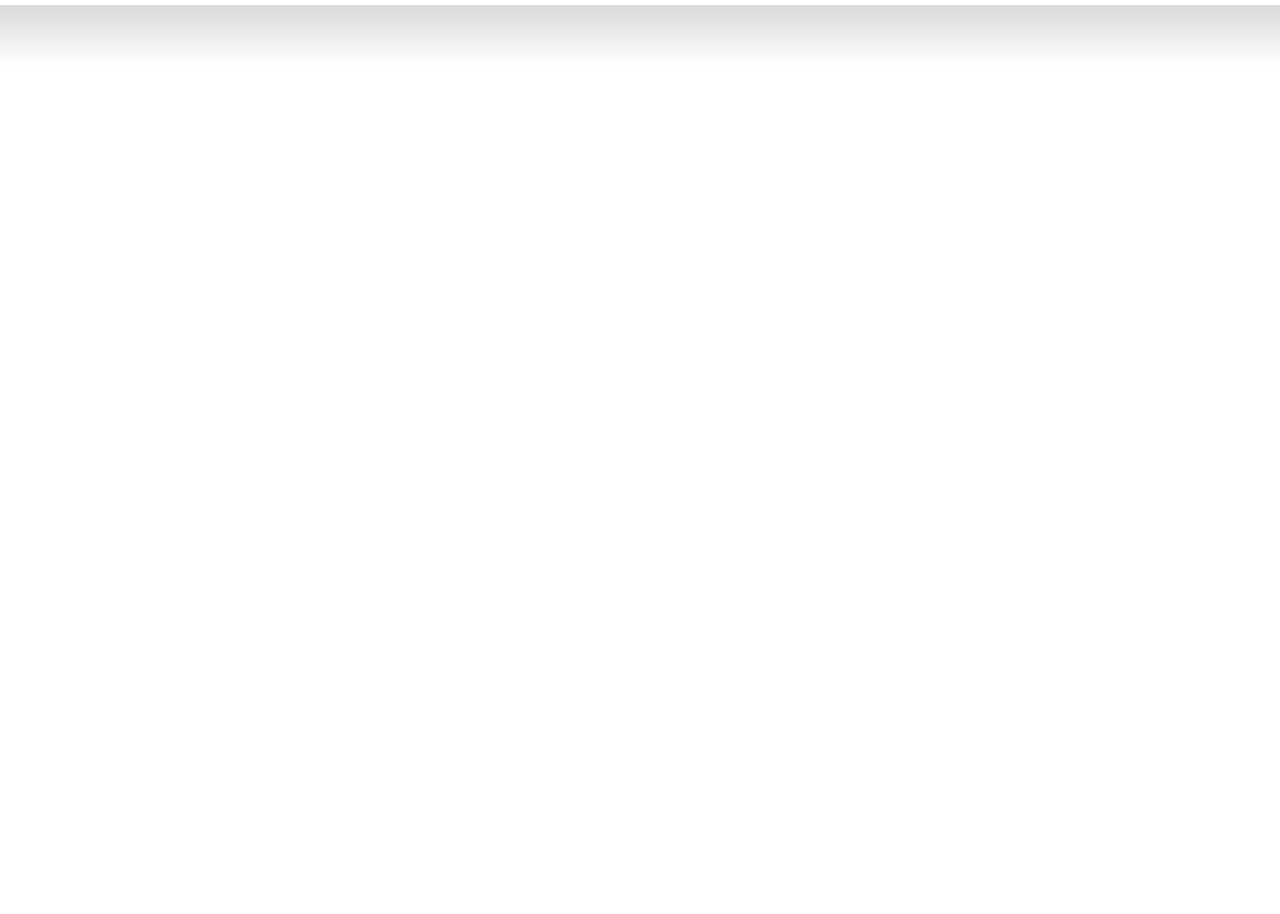
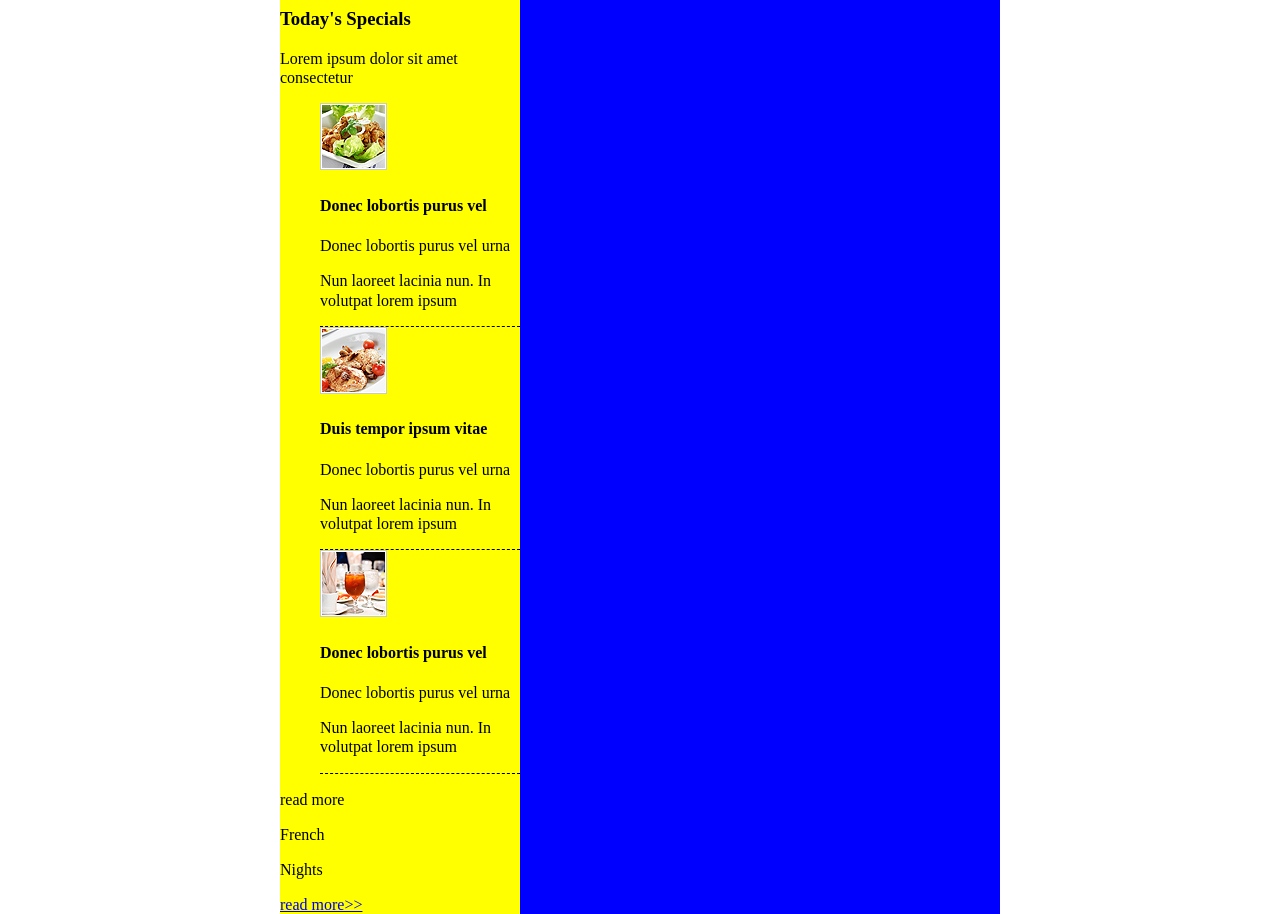
Before and after one commit to gitRussel/Restaurant-webpage, a website: page index.html in a window 1280 px wide. Shown: the part 397-1311 px from the top of the page. Before the commit the page ends 800 px from the top, so only its background shows below. Drawn offline with Linux system fonts and the light colour scheme.

Commit message:
left row content was added

```diff
--- a/css/main.css
+++ b/css/main.css
@@ -5,3 +5,4 @@
 
 @import "../sections/header.css";
 @import "../sections/foodmain.css";
+@import "../sections/content.css";
--- a/global/base.css
+++ b/global/base.css
@@ -1,6 +1,9 @@
 body{
     font-size: 1rem;
     line-height: 1.2;
+    margin: 0;
+    width: 100%;
+    height: 100%;
     background: linear-gradient(to bottom, #d9d9d9, white 15%);
 }
 
@@ -23,7 +26,7 @@ ul, ol{
 }
 
 .clearfix::after {
-    content: "";
+    content: '';
     display: table;
     clear: both;
 }
--- a/index.html
+++ b/index.html
@@ -25,8 +25,6 @@
             <a href="#" class="nav__link">Contacts</a>
         </nav>
     </div>
-
-
 
     <div class="food-main container">
         <ul class="food-main__list">
@@ -65,6 +63,63 @@
         </ul>
     </div>
 
+    <div class="content container">
+        <div class="content-left-row">
+            <div class="left-row__text">
+                <h3 class="left-row__title">Today's Specials</h3>
+                <p class="left-row_description">Lorem ipsum dolor sit amet consectetur</p>
+            </div>
+
+            <ul class="left-row__list">
+                <li class="left-row__item">
+                    <div class="left-row-item__image">
+                        <img src="./images/food-today-1.jpg" alt="picture" class="left-row-item__picture">
+                    </div>
+                    <div class="left-row-item__text">
+                        <h4 class="left-row-item__title">Donec lobortis purus vel</h4>
+                        <p class="left-row-item__subtitle">Donec lobortis purus vel urna</p>
+                        <p class="left-row-item__description">Nun laoreet lacinia nun. In volutpat lorem ipsum</p>
+                    </div>
+                </li>
+
+                <li class="left-row__item">
+                    <div class="left-row-item__image">
+                        <img src="./images/food-today-2.jpg" alt="picture" class="left-row-item__picture">
+                    </div>
+                    <div class="left-row-item__text">
+                        <h4 class="left-row-item__title">Duis tempor ipsum vitae</h4>
+                        <p class="left-row-item__subtitle">Donec lobortis purus vel urna</p>
+                        <p class="left-row-item__description">Nun laoreet lacinia nun. In volutpat lorem ipsum</p>
+                    </div>
+                </li>
+
+                <li class="left-row__item">
+                    <div class="left-row-item__image">
+                        <img src="./images/food-today-3.jpg" alt="picture" class="left-row-item__picture">
+                    </div>
+                    <div class="left-row-item__text">
+                        <h4 class="left-row-item__title">Donec lobortis purus vel</h4>
+                        <p class="left-row-item__subtitle">Donec lobortis purus vel urna</p>
+                        <p class="left-row-item__description">Nun laoreet lacinia nun. In volutpat lorem ipsum</p>
+                    </div>
+                </li>
+            </ul>
+
+            <div class="left-row__readmore"> read more</div>
+
+            <div class="left-row__french">
+                <div class="left-row-french__text">
+                    <p class="left-row-french__french">French</p>
+                    <p class="left-row-french__nights">Nights</p>
+                    <a href="#" class="left-row-french__readmore">read more>></a>
+                </div>
+            </div>
+        </div>
+
+        <div class="content-right-row">
+
+        </div>
+    </div>
 </body>
 
 </html>
--- /dev/null
+++ b/sections/content.css
@@ -0,0 +1,18 @@
+.content{
+    display: flex;
+    flex-direction: row;
+    justify-content: flex-start;
+    height: 100%;
+}
+.content-left-row{
+    width: 240px;
+    flex-grow: 0;
+    background-color: yellow;
+}
+.content-right-row{
+    flex-grow: 1;
+    background-color: blue;
+}
+.left-row__item{
+    border-bottom: 1px dashed black;
+}
```
